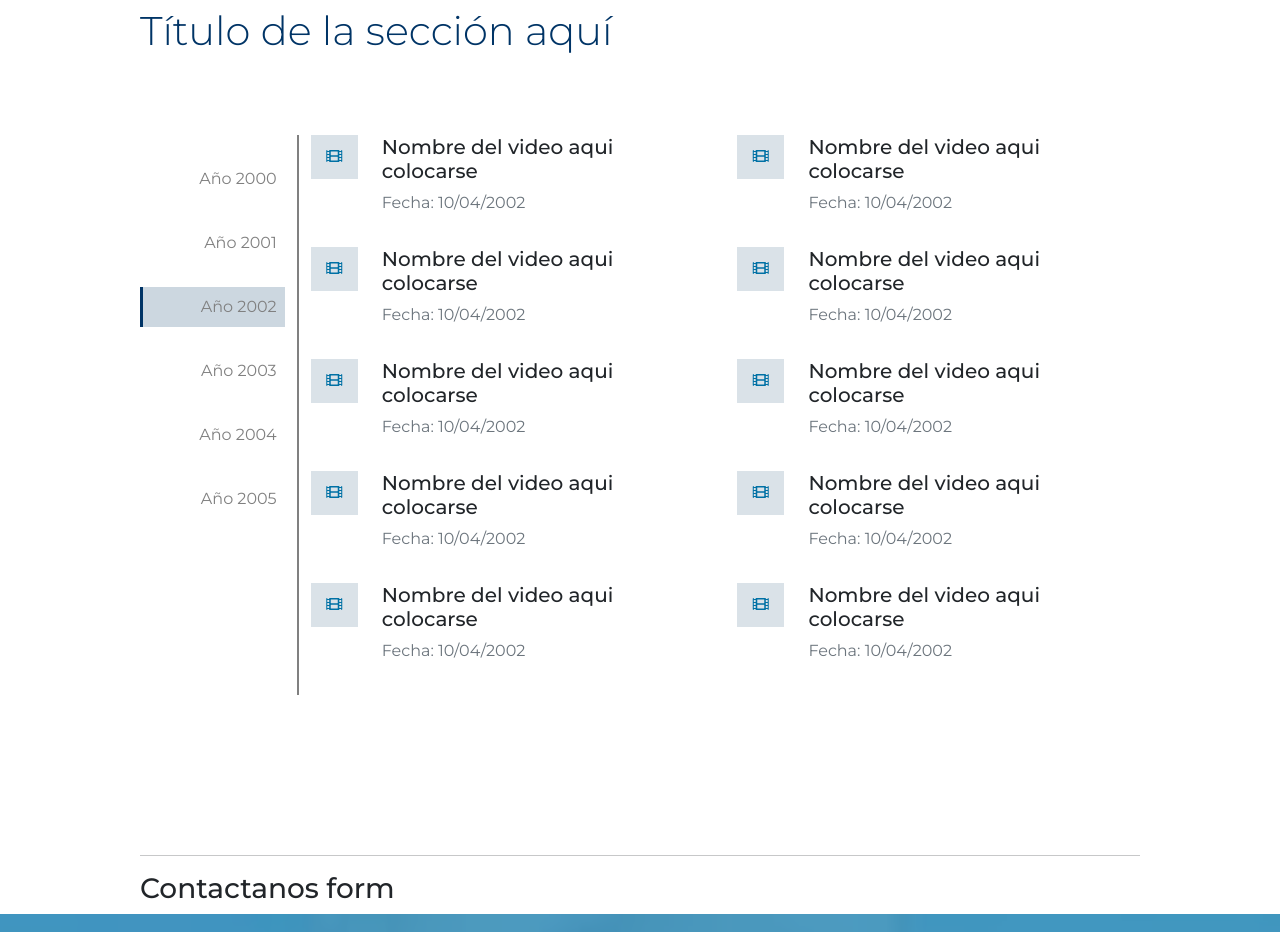
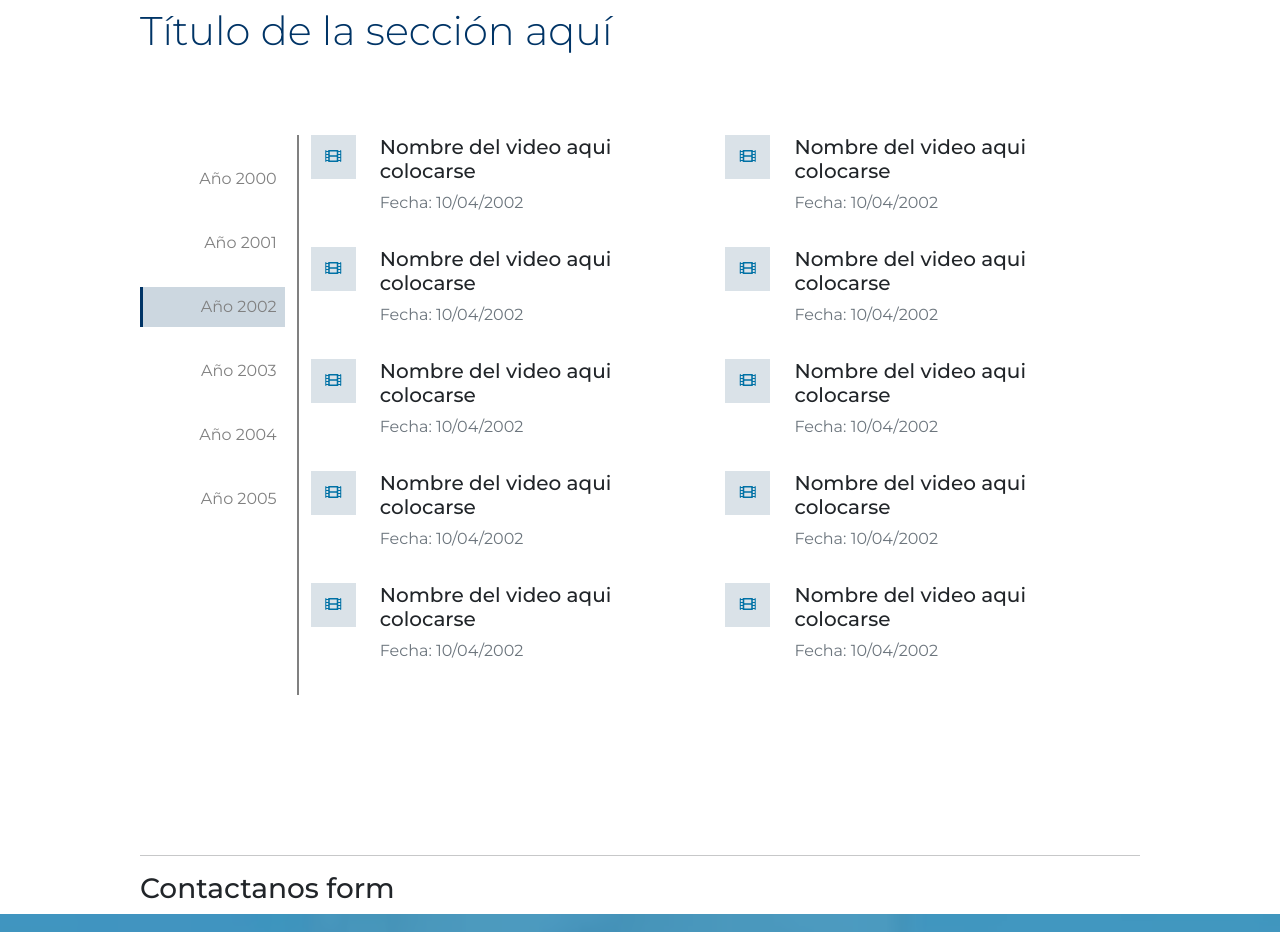
Before and after one commit to matildegarelik/aee-pr, a plain HTML site: page junta2.html in a window 1280 px wide. Shown: the part 920-1852 px from the top of the page. Drawn offline with nearby package versions, Linux system fonts and the light colour scheme.

Commit message:
junta2 y minutas

```diff
--- a/junta2.html
+++ b/junta2.html
@@ -101,7 +101,7 @@
     <section class="s3_j2 container">
         <h2>Título de la sección aquí</h2>
         <div class="row" style="margin-bottom: 20vh;">
-            <div class="col-md-2 anios text-end">
+            <div class="col-sm-2 col-3 anios text-end">
                 <p>Año 2000</p>
                 <p>Año 2001</p>
                 <p class="activo">Año 2002</p>
@@ -109,62 +109,60 @@
                 <p>Año 2004</p>
                 <p>Año 2005</p>
             </div>
-            <div class="col-md-5">
+            <div class="col-sm-10 col-9 row">
+
+                <div class="col-md-6">
                     <div class="video-item row">
-                    <div class="col-md-2">
+                        <div class="col-lg-2 col-sm-3 col-4">
                             <div class="icon-video">
                                 <i class="fas fa-film"></i>
                             </div>
                         </div>
-                    <div class="col-md-10">
+                        <div class="col-lg-10 col-sm-9 col-8">
+                            <h5>Nombre del video aqui colocarse</h5>
+                            <p class="text-muted">Fecha: 10/04/2002</p>
+                        </div>
+                    </div>
+                    <div class="video-item row">
+                        <div class="col-lg-2 col-sm-3 col-4">
+                            <div class="icon-video">
+                                <i class="fas fa-film"></i>
+                            </div>
+                        </div>
+                        <div class="col-lg-10 col-sm-9 col-8">
+                            <h5>Nombre del video aqui colocarse</h5>
+                            <p class="text-muted">Fecha: 10/04/2002</p>
+                        </div>
+                    </div>
+                    <div class="video-item row">
+                        <div class="col-lg-2 col-sm-3 col-4">
+                            <div class="icon-video">
+                                <i class="fas fa-film"></i>
+                            </div>
+                        </div>
+                        <div class="col-lg-10 col-sm-9 col-8">
                             <h5>Nombre del video aqui colocarse</h5>
                             <p class="text-muted">Fecha: 10/04/2002</p>
                         </div>
 
-                </div>
-                <div class="video-item row">
-                    <div class="col-md-2">
+                    </div><div class="video-item row">
+                        <div class="col-lg-2 col-sm-3 col-4">
                             <div class="icon-video">
                                 <i class="fas fa-film"></i>
                             </div>
                         </div>
-                    <div class="col-md-10">
+                        <div class="col-lg-10 col-sm-9 col-8">
                             <h5>Nombre del video aqui colocarse</h5>
                             <p class="text-muted">Fecha: 10/04/2002</p>
                         </div>
-
                     </div>
                     <div class="video-item row">
-                    <div class="col-md-2">
+                        <div class="col-lg-2 col-sm-3 col-4">
                             <div class="icon-video">
                                 <i class="fas fa-film"></i>
                             </div>
                         </div>
-                    <div class="col-md-10">
-                        <h5>Nombre del video aqui colocarse</h5>
-                        <p class="text-muted">Fecha: 10/04/2002</p>
-                    </div>
-
-                </div>
-                <div class="video-item row">
-                    <div class="col-md-2">
-                        <div class="icon-video">
-                            <i class="fas fa-film"></i>
-                        </div>
-                    </div>
-                    <div class="col-md-10">
-                        <h5>Nombre del video aqui colocarse</h5>
-                        <p class="text-muted">Fecha: 10/04/2002</p>
-                    </div>
-
-                </div>
-                <div class="video-item row">
-                    <div class="col-md-2">
-                        <div class="icon-video">
-                            <i class="fas fa-film"></i>
-                        </div>
-                    </div>
-                    <div class="col-md-10">
+                        <div class="col-lg-10 col-sm-9 col-8">
                             <h5>Nombre del video aqui colocarse</h5>
                             <p class="text-muted">Fecha: 10/04/2002</p>
                         </div>
@@ -172,64 +170,62 @@
                     </div>
 
                 </div>
-            <div class="col-md-5">
+                <div class="col-md-6">
                     <div class="video-item row">
-                    <div class="col-md-2">
+                        <div class="col-lg-2 col-sm-3 col-4">
                             <div class="icon-video">
                                 <i class="fas fa-film"></i>
                             </div>
                         </div>
-                    <div class="col-md-10">
+                        <div class="col-lg-10 col-sm-9 col-8">
+                            <h5>Nombre del video aqui colocarse</h5>
+                            <p class="text-muted">Fecha: 10/04/2002</p>
+                        </div>
+                    </div>
+                    <div class="video-item row">
+                        <div class="col-lg-2 col-sm-3 col-4">
+                            <div class="icon-video">
+                                <i class="fas fa-film"></i>
+                            </div>
+                        </div>
+                        <div class="col-lg-10 col-sm-9 col-8">
+                            <h5>Nombre del video aqui colocarse</h5>
+                            <p class="text-muted">Fecha: 10/04/2002</p>
+                        </div>
+                    </div>
+                    <div class="video-item row">
+                        <div class="col-lg-2 col-sm-3 col-4">
+                            <div class="icon-video">
+                                <i class="fas fa-film"></i>
+                            </div>
+                        </div>
+                        <div class="col-lg-10 col-sm-9 col-8">
                             <h5>Nombre del video aqui colocarse</h5>
                             <p class="text-muted">Fecha: 10/04/2002</p>
                         </div>
 
-                </div>
-                <div class="video-item row">
-                    <div class="col-md-2">
+                    </div><div class="video-item row">
+                        <div class="col-lg-2 col-sm-3 col-4">
                             <div class="icon-video">
                                 <i class="fas fa-film"></i>
                             </div>
                         </div>
-                    <div class="col-md-10">
+                        <div class="col-lg-10 col-sm-9 col-8">
+                            <h5>Nombre del video aqui colocarse</h5>
+                            <p class="text-muted">Fecha: 10/04/2002</p>
+                        </div>
+                    </div>
+                    <div class="video-item row">
+                        <div class="col-lg-2 col-sm-3 col-4">
+                            <div class="icon-video">
+                                <i class="fas fa-film"></i>
+                            </div>
+                        </div>
+                        <div class="col-lg-10 col-sm-9 col-8">
                             <h5>Nombre del video aqui colocarse</h5>
                             <p class="text-muted">Fecha: 10/04/2002</p>
                         </div>
 
-                </div>
-                <div class="video-item row">
-                    <div class="col-md-2">
-                        <div class="icon-video">
-                            <i class="fas fa-film"></i>
-                        </div>
-                    </div>
-                    <div class="col-md-10">
-                        <h5>Nombre del video aqui colocarse</h5>
-                        <p class="text-muted">Fecha: 10/04/2002</p>
-                    </div>
-
-                </div>
-                <div class="video-item row">
-                    <div class="col-md-2">
-                        <div class="icon-video">
-                            <i class="fas fa-film"></i>
-                        </div>
-                    </div>
-                    <div class="col-md-10">
-                        <h5>Nombre del video aqui colocarse</h5>
-                        <p class="text-muted">Fecha: 10/04/2002</p>
-                    </div>
-
-                </div>
-                <div class="video-item row">
-                    <div class="col-md-2">
-                        <div class="icon-video">
-                            <i class="fas fa-film"></i>
-                        </div>
-                    </div>
-                    <div class="col-md-10">
-                        <h5>Nombre del video aqui colocarse</h5>
-                        <p class="text-muted">Fecha: 10/04/2002</p>
                     </div>
 
                 </div>
--- a/style.css
+++ b/style.css
@@ -627,6 +627,7 @@ section.s3_minutas .icon-minuta{
 }
 section.s3_minutas .minuta-item{
     padding: 2rem 1rem;;
+    margin: 0;
 }
 section.s3_minutas .minuta-item.par{
     background-color: var(--grey-bg);
```
Also changed, not shown: minutas.html (+41 -41 lines). Lines whose indentation alone changed are shown as unchanged.
